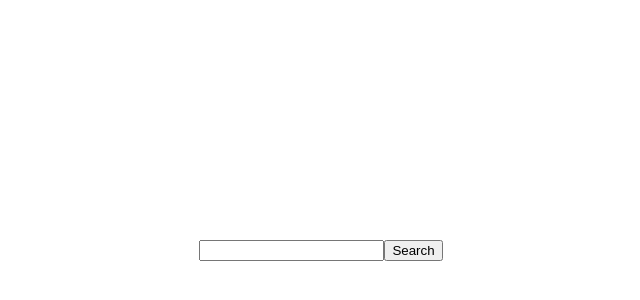
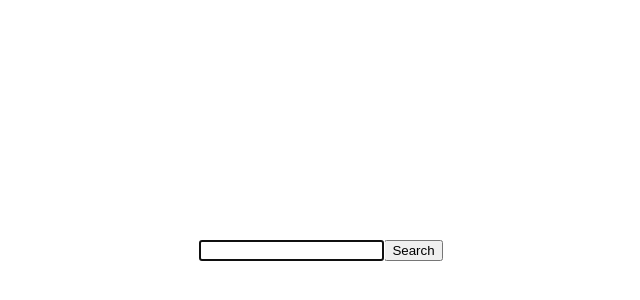
Before and after one commit to ArtemSpiridovich/YandexSearchBar-VUE-, a Vue app: page / in a window 1280 px wide. Shown: the part 158-458 px from the top of the page, without its empty margins (327-967 px from the left). Built offline with nearby package versions, Linux system fonts and the light colour scheme.

Commit message:
fix focus bug

```diff
--- a/src/components/SearchInfo.vue
+++ b/src/components/SearchInfo.vue
@@ -2,7 +2,7 @@
     <div :class="classSI ? 'first' : 'two'">
         <div>
           <span>
-            <input v-model="valueI" @keyup.enter="startSearch" type="text"/>
+            <input  :ref="'input'" v-model="valueI" @keyup.enter="startSearch" autofocus type="text"/>
             <span class="deleteBtn"
                   @click="deleteVal"
                   v-if="valueI.length>1">×</span>
@@ -35,6 +35,9 @@
             },
             deleteVal() {
                 this.valueI = ''
+              this.$nextTick(() => {
+                this.$refs['input'].focus();
+              });
             }
         }
 
```
